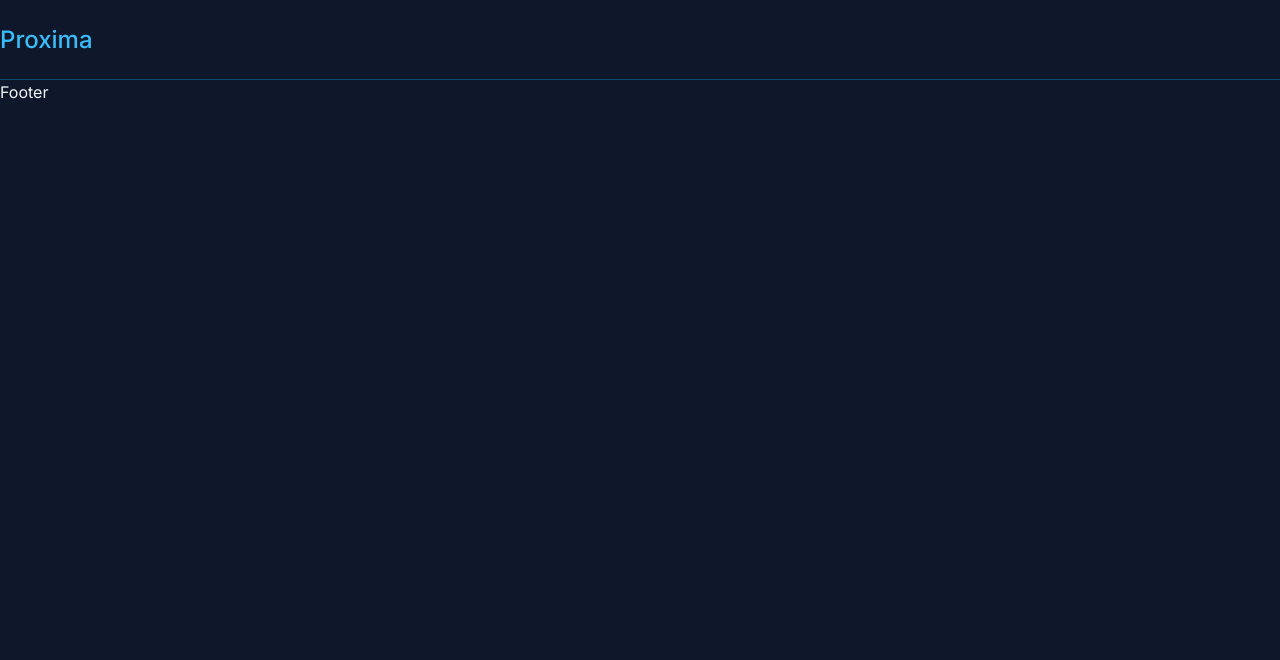
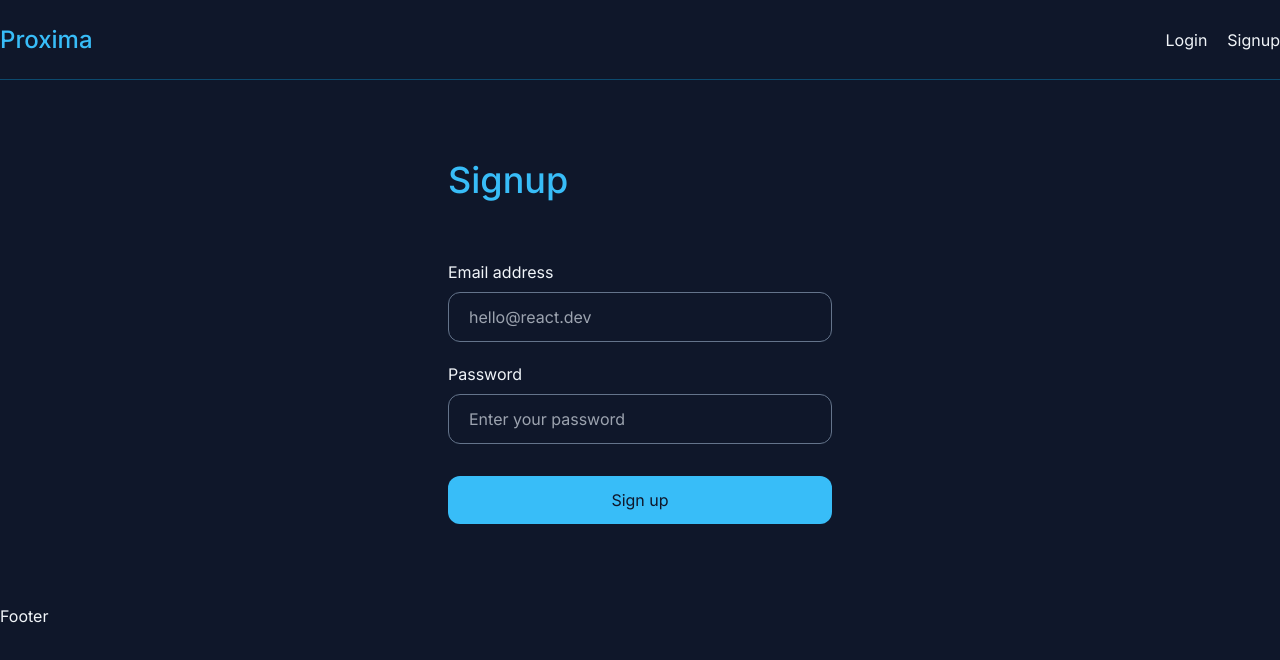
Before and after one commit to md-bappi/proxima-client, a React (Create React App) app: page /signup in a window 1280 px wide. Before the commit this address had no page. Shown: the top 660 px of the page. Built offline with nearby package versions, Linux system fonts and the light colour scheme.

Commit message:
auth context and login, signup forms added

```diff
--- a/src/App.js
+++ b/src/App.js
@@ -2,6 +2,8 @@
 import Footer from "./components/Footer";
 import Navbar from "./components/Navbar";
 import Home from "./pages/Home";
+import Login from "./pages/Login";
+import Signup from "./pages/Signup";
 
 function App() {
   return (
@@ -9,6 +11,8 @@
       <Navbar />
       <Routes>
         <Route path="/" element={<Home />} />
+        <Route path="/login" element={<Login />} />
+        <Route path="/signup" element={<Signup />} />
       </Routes>
       <Footer />
     </div>
--- a/src/components/Navbar.js
+++ b/src/components/Navbar.js
@@ -6,6 +6,15 @@
       <Link to="/" className="logo text-2xl font-medium text-sky-400">
         Proxima
       </Link>
+
+      <nav className=" flex gap-5">
+        <Link to="/login " className="hover:text-sky-400 duration-300">
+          Login
+        </Link>
+        <Link to="/signup" className="hover:text-sky-400 duration-300">
+          Signup
+        </Link>
+      </nav>
     </div>
   );
 };
--- /dev/null
+++ b/src/context/AuthContext.js
@@ -0,0 +1,33 @@
+import { createContext, useReducer } from "react";
+
+const initialState = {
+  user: null,
+};
+
+export const authReducer = (state, action) => {
+  switch (action.type) {
+    case "LOGIN":
+      return {
+        ...state,
+        user: action.payload,
+      };
+    case "LOGOUT":
+      return {
+        ...state,
+        user: null,
+      };
+    default:
+      return state;
+  }
+};
+
+export const AuthContext = createContext();
+
+export const AuthContextProvider = ({ children }) => {
+  const [state, dispatch] = useReducer(authReducer, initialState);
+  return (
+    <AuthContext.Provider value={{ ...state, dispatch }}>
+      {children}
+    </AuthContext.Provider>
+  );
+};
--- /dev/null
+++ b/src/hooks/useAuthContext.js
@@ -0,0 +1,13 @@
+import { useContext } from "react";
+import { AuthContext } from "../context/AuthContext";
+
+export const useAuthContext = () => {
+  const context = useContext(AuthContext);
+
+  if (!context) {
+    throw new Error(
+      "You must call useAuthContext inside a AuthContextProvider"
+    );
+  }
+  return context;
+};
--- a/src/index.js
+++ b/src/index.js
@@ -4,13 +4,16 @@
 import "./index.css";
 import { BrowserRouter } from "react-router-dom";
 import { ProjectContextProvider } from "./context/ProjectContext";
+import { AuthContextProvider } from "./context/AuthContext";
 
 const root = ReactDOM.createRoot(document.getElementById("root"));
 root.render(
   <React.StrictMode>
     <BrowserRouter>
       <ProjectContextProvider>
-        <App />
+        <AuthContextProvider>
+          <App />
+        </AuthContextProvider>
       </ProjectContextProvider>
     </BrowserRouter>
   </React.StrictMode>
--- /dev/null
+++ b/src/pages/Login.js
@@ -0,0 +1,55 @@
+import { useState } from "react";
+
+const Login = () => {
+  const [email, setEmail] = useState("");
+  const [password, setPassword] = useState("");
+
+  return (
+    <form className="login-form flex flex-col gap-5 py-20 mx-auto max-w-sm">
+      <h2 className="text-4xl font-medium text-sky-400 mb-10">Login</h2>
+
+      <div className="form-control flex flex-col gap-2">
+        <label
+          htmlFor="email"
+          className=" cursor-pointer hover:text-sky-400 duration-300"
+        >
+          Email address
+        </label>
+        <input
+          type="email"
+          id="email"
+          placeholder="hello@react.dev"
+          value={email}
+          onChange={(e) => setEmail(e.target.value)}
+          className=" bg-transparent border border-slate-500 py-3 px-5 rounded-xl outline-none focus:border-sky-400 duration-300"
+        />
+      </div>
+
+      <div className="form-control flex flex-col gap-2">
+        <label
+          htmlFor="password"
+          className=" cursor-pointer hover:text-sky-400 duration-300"
+        >
+          Password
+        </label>
+        <input
+          type="password"
+          id="password"
+          placeholder="Enter your password"
+          value={password}
+          onChange={(e) => setPassword(e.target.value)}
+          className=" bg-transparent border border-slate-500 py-3 px-5 rounded-xl outline-none focus:border-sky-400 duration-300"
+        />
+      </div>
+
+      <button
+        type="submit"
+        className=" bg-sky-400 text-slate-900 py-3 rounded-xl hover:bg-sky-500 duration-300 mt-3"
+      >
+        Log in
+      </button>
+    </form>
+  );
+};
+
+export default Login;
--- /dev/null
+++ b/src/pages/Signup.js
@@ -0,0 +1,55 @@
+import { useState } from "react";
+
+const Signup = () => {
+  const [email, setEmail] = useState("");
+  const [password, setPassword] = useState("");
+
+  return (
+    <form className="signup-form flex flex-col gap-5 py-20 mx-auto max-w-sm">
+      <h2 className="text-4xl font-medium text-sky-400 mb-10">Signup</h2>
+
+      <div className="form-control flex flex-col gap-2">
+        <label
+          htmlFor="email"
+          className=" cursor-pointer hover:text-sky-400 duration-300"
+        >
+          Email address
+        </label>
+        <input
+          type="email"
+          id="email"
+          placeholder="hello@react.dev"
+          value={email}
+          onChange={(e) => setEmail(e.target.value)}
+          className=" bg-transparent border border-slate-500 py-3 px-5 rounded-xl outline-none focus:border-sky-400 duration-300"
+        />
+      </div>
+
+      <div className="form-control flex flex-col gap-2">
+        <label
+          htmlFor="password"
+          className=" cursor-pointer hover:text-sky-400 duration-300"
+        >
+          Password
+        </label>
+        <input
+          type="password"
+          id="password"
+          placeholder="Enter your password"
+          value={password}
+          onChange={(e) => setPassword(e.target.value)}
+          className=" bg-transparent border border-slate-500 py-3 px-5 rounded-xl outline-none focus:border-sky-400 duration-300"
+        />
+      </div>
+
+      <button
+        type="submit"
+        className=" bg-sky-400 text-slate-900 py-3 rounded-xl hover:bg-sky-500 duration-300 mt-3"
+      >
+        Sign up
+      </button>
+    </form>
+  );
+};
+
+export default Signup;
```
